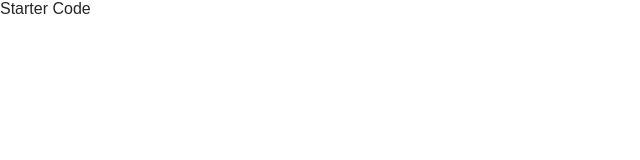
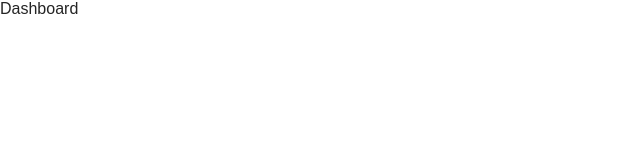
Before and after one commit to chrisvneal/udacity_chirper-app, a React (Create React App) app: page / in a window 1280 px wide. Shown: the top 160 px of the page, without its empty margins (0-640 px from the left). Built offline with nearby package versions, Linux system fonts and the light colour scheme.

Commit message:
Build Dashboard component

```diff
--- a/src/components/App.js
+++ b/src/components/App.js
@@ -1,13 +1,18 @@
 import React, { Component } from "react";
 import { connect } from "react-redux";
 import { handleInitialData } from "../actions/shared";
+import Dashboard from "./Dashboard";
 
 class App extends Component {
   componentDidMount() {
     this.props.dispatch(handleInitialData());
   }
   render() {
-    return <div>Starter Code</div>;
+    return (
+      <div>
+        <Dashboard />
+      </div>
+    );
   }
 }
 
--- a/src/components/Dashboard.js
+++ b/src/components/Dashboard.js
@@ -1,7 +1,19 @@
 import React, { Component } from "react";
+import { connect } from "react-redux";
 
 class Dashboard extends Component {
   render() {
+    console.log(this.props);
     return <div>Dashboard</div>;
   }
 }
+
+function mapStateToProps({ tweets }) {
+  return {
+    tweetIds: Object.keys(tweets).sort(
+      (a, b) => tweets[b].timestamp - tweets[a].timetsamp
+    ),
+  };
+}
+
+export default connect(mapStateToProps)(Dashboard);
```
